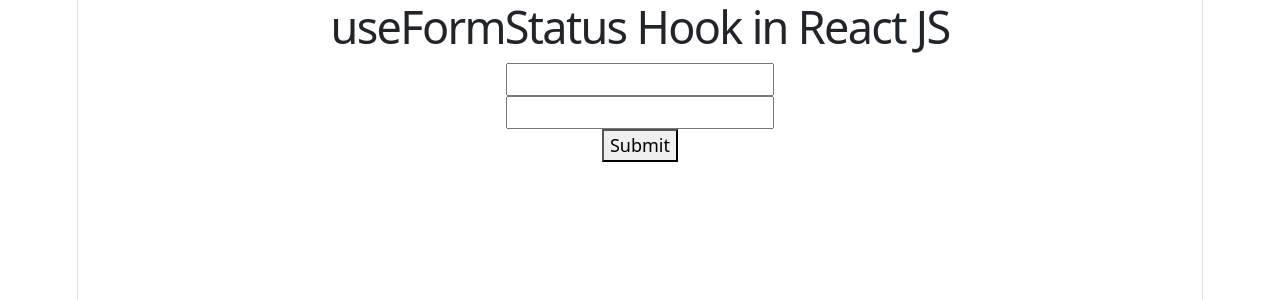
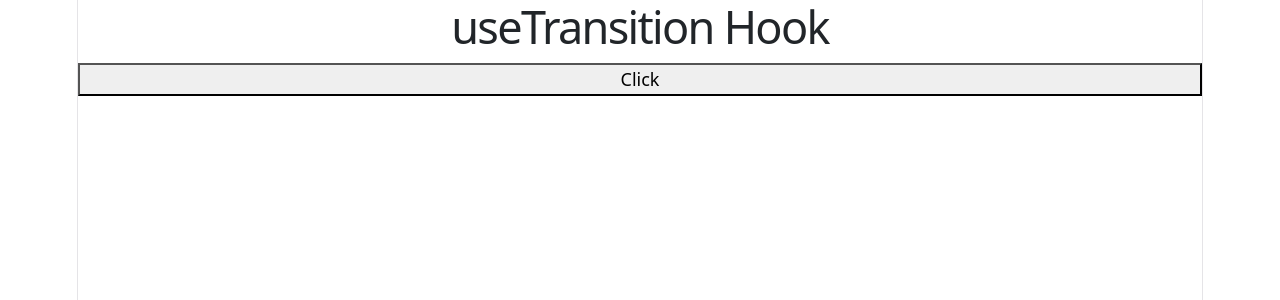
Before and after one commit to its-rahulrana/react-codestepbystep, a React (Vite) app: page / in a window 1280 px wide. Shown: the top 300 px of the page. Built offline with nearby package versions, Linux system fonts and the light colour scheme.

Commit message:
Code 31 useTransition Hook

```diff
--- a/src/App.jsx
+++ b/src/App.jsx
@@ -1,33 +1,22 @@
-import { useFormStatus } from "react-dom";
+import { useTransition } from "react";
 
 const App = () => {
 
-  const submitHandler = async () => {
-    await new Promise(res => setTimeout(res, 2000));
-    console.log("Submit");
+  const [pending, startTransition] = useTransition();
+
+  const buttonHandler = () => {
+    startTransition(async()=>{
+      await new Promise(res => setTimeout(res, 3000))
+    })
   }
 
-  const CustomForm = () => {
-    const {pending} = useFormStatus()
-    console.log(pending);
-
-    return(
-      <div>
-          <input type="text"/>
-          <br/>
-          <input type="password"/>
-          <br/>
-          <button disabled={pending}>{pending?'Submitting...':"Submit"}</button>
-        </div>
-    )
-  }
-
-  return (
+  return(
     <>
-      <h1>useFormStatus Hook in React JS</h1>
-      <form action={submitHandler}>
-        <CustomForm/>
-      </form>
+      <h1>useTransition Hook</h1>
+      {
+        pending && <img style={{width: "100px"}} src="src\assets\Loading_icon.gif"/>
+      }
+      <button disabled={pending} onClick={buttonHandler}>Click</button>
     </>
   )
 }
```
Also changed, not shown: src/assets/Loading_icon.gif (added).
